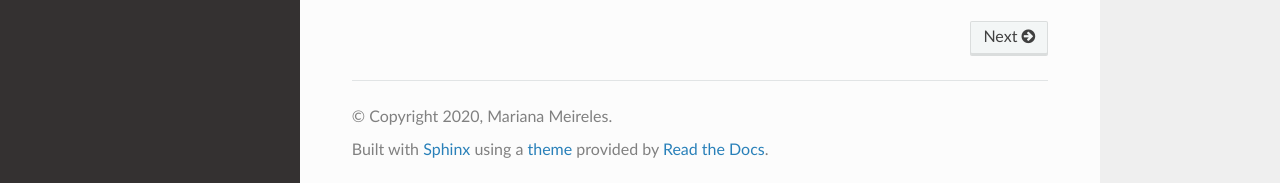
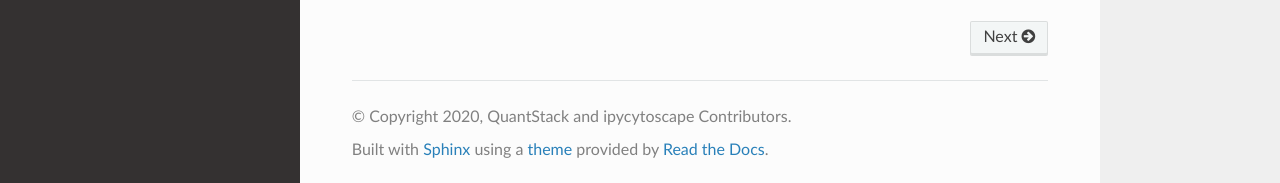
Before and after one commit to cytoscape/ipycytoscape, a Sphinx documentation site: the page built from docs/source/index.rst, in a window 1280 px wide and 1314 px high. Shown: the part 1128-1311 px from the top of the window. Built offline with Sphinx 7.4.7 and the Read the Docs theme 2.0.0, drawn with Linux system fonts in a browser that asks for light colours; pages that are not in the unit, such as notebooks, are missing from menus.

Commit message:
more license updates

```diff
--- a/docs/source/conf.py
+++ b/docs/source/conf.py
@@ -58,8 +58,8 @@ nbsphinx_widgets_path = ''
 
 # General information about the project.
 project = 'ipycytoscape'
-copyright = '2020, Mariana Meireles'
-author = 'Mariana Meireles'
+copyright = '2020, QuantStack and ipycytoscape Contributors'
+author = 'ipyctyoscape Contributors'
 
 # The version info for the project you're documenting, acts as replacement for
 # |version| and |release|, also used in various other places throughout the
```
Also changed, not shown: 1 other file.
